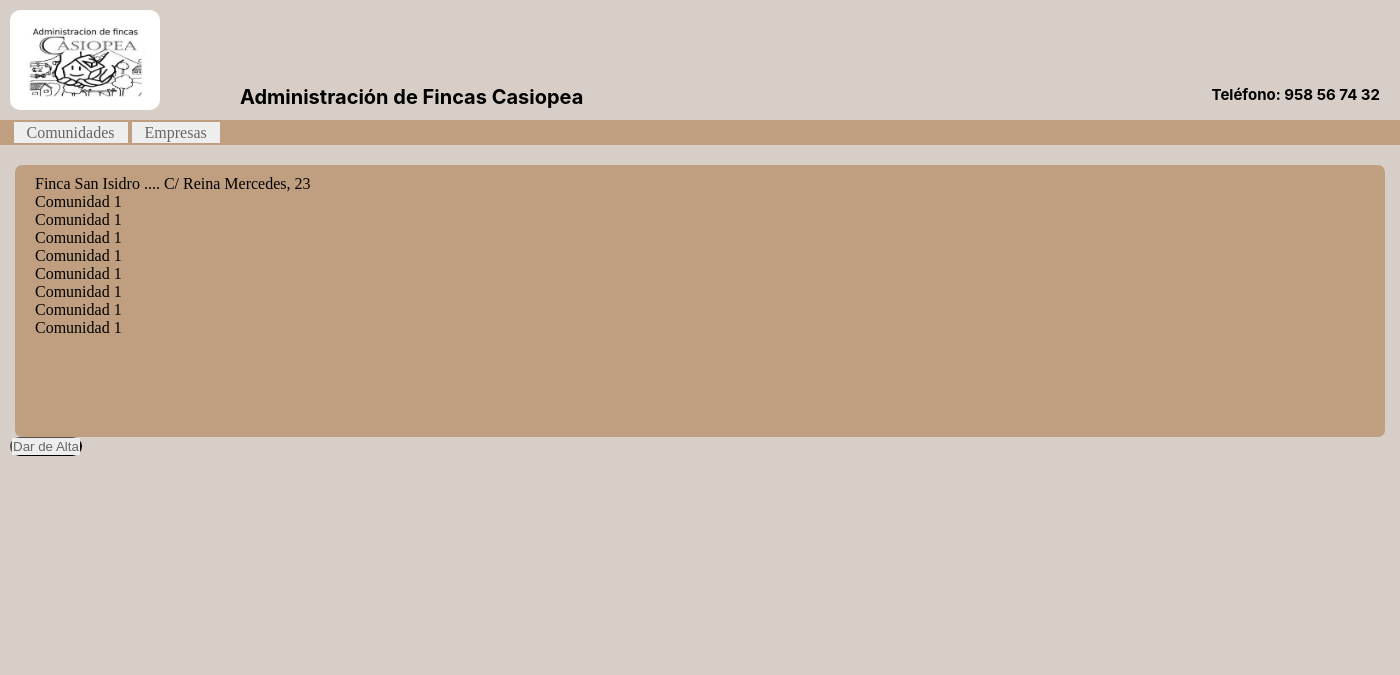
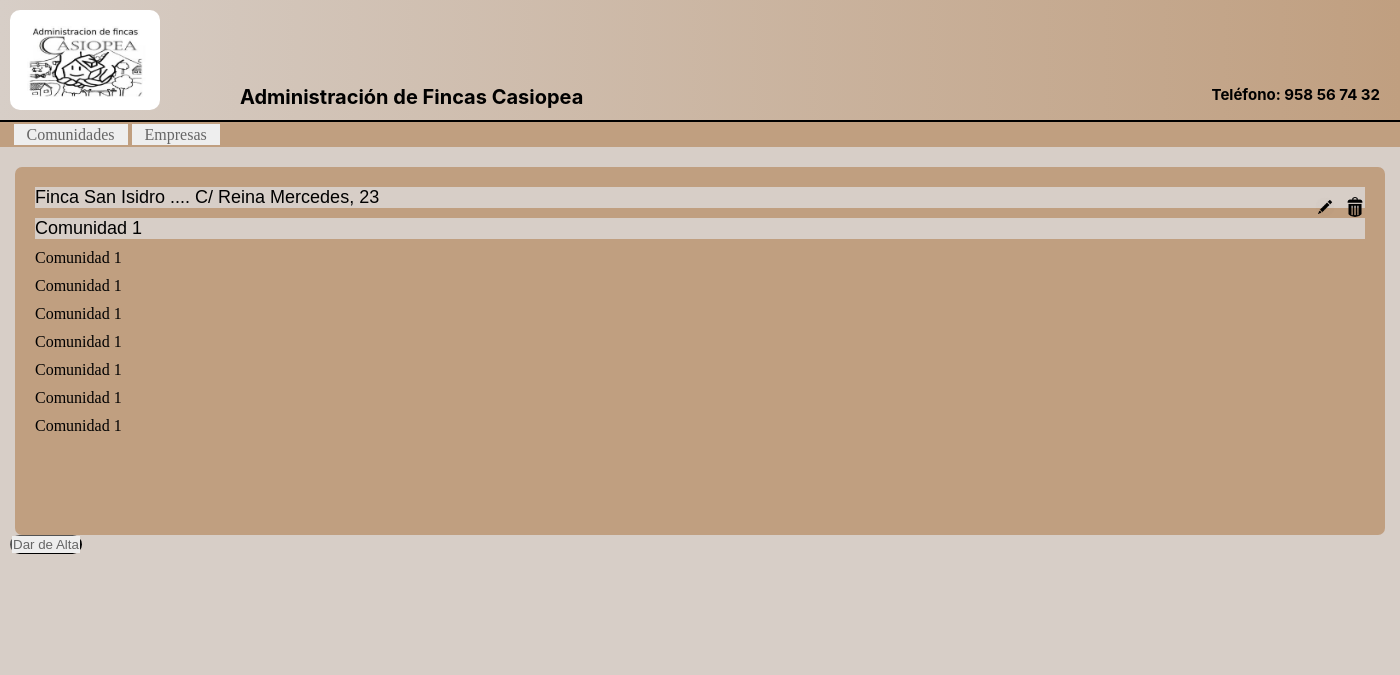
Before and after one commit to miguelpantoja89/AdmFinCasiopea, a PHP site: page /XE/inicio.php in a window 1400 px wide. Shown: the top 675 px of the page. Run offline with PHP 8.4, Linux system fonts and the light colour scheme.

Commit message:
Añadida Info comunidad, y modificado estilos

```diff
--- a/cabecera.php
+++ b/cabecera.php
@@ -1,5 +1,10 @@
+
 <header >
 <style type="text/css">
+       header{
+  background-image: linear-gradient(to right, #d7cec7 , #c09f80);
+  border-bottom: black 2px solid;
+             }
           img{
             float:left;
               margin-top:10px;
@@ -23,9 +28,9 @@
               font-size:15px;
             }
           </style>
-    <div class="te">
-        <img class="imagenes" src="img/casiopea.jpg" alt="logo">
+<div class="te">
+        <a href="inicio.php"><img class="imagenes" src="img/casiopea.jpg" alt="logo"></a>
         <p id="texto">Administración de Fincas Casiopea</p>
         <p id="texto2"> Teléfono: 958 56 74 32</p>
-    </div>
-    </header>
+</div>
+</header>
--- a/inicio.php
+++ b/inicio.php
@@ -10,23 +10,45 @@
     <title>Comunidades</title>
 </head>
 <body>
-        <div class="loader">
+  <!--      <div class="loader">
         <script src="https://ajax.googleapis.com/ajax/libs/jquery/2.2.4/jquery.min.js"></script>
         <script type="text/javascript">
             $(window).load(function(){
                 $(".loader").delay(1000).fadeOut(1000);
             });
-            </script>
+            </script> -->
             </div>
     <?php include('cabecera.php') ?>
     <?php include('navegacion.php') ?>
+
     <main>
+
        <section>
         <article class="inp">
             <div class="contenedor">
+                <style type="text/css">
+                #pen{
+                    width: 20px;
+                    height: 20px;
+                    float:right;
+                }
+                #trash{
+                    width: 20px;
+                    height: 20px;
+                    float:right;
+                }
+                .caja {
+   font-family: sans-serif;
+   font-size: 18px;
+   font-weight: 400;
+   color: #ffffff;
+   background:#d7cec7;}
+
+                </style>
                     <ul >
-                        <li><a href="informacion.php">Finca San Isidro .... C/ Reina Mercedes, 23</a> </li>
-                        <li>Comunidad 1</li>
+
+                        <li class="caja"><a href="infoComunidades.php">Finca San Isidro .... C/ Reina Mercedes, 23</a> <a href="elimina.php"><img id="trash" src="img/trash.png" alt=""></a><a href="modifica.php"><img id="pen" src="img/pencil.png" alt=""></a></li>
+                        <li class="caja"><a href="">Comunidad 1</a></li>
                         <li>Comunidad 1</li>
                         <li>Comunidad 1</li>
                         <li>Comunidad 1</li>
--- a/style.css
+++ b/style.css
@@ -108,7 +108,7 @@ header{
  .contenedor li{
    display: block;
    text-align: left;
-   margin: 0 0px 0 0;
+   margin-top: 10px;
 
  }
  a{
```
Also changed, not shown: infoComunidades.php (added, +30 -0 lines), navegacion2.php (added, +15 -0 lines), img/house.png (added), img/pencil.png (added), img/trash.png (added).
